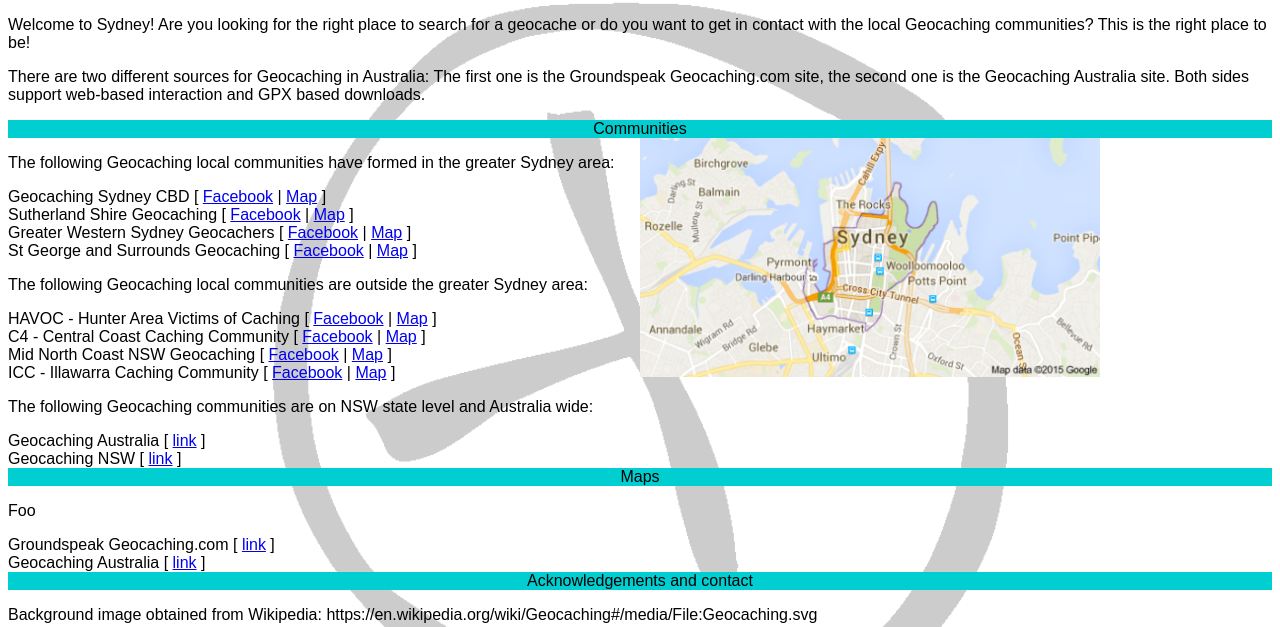
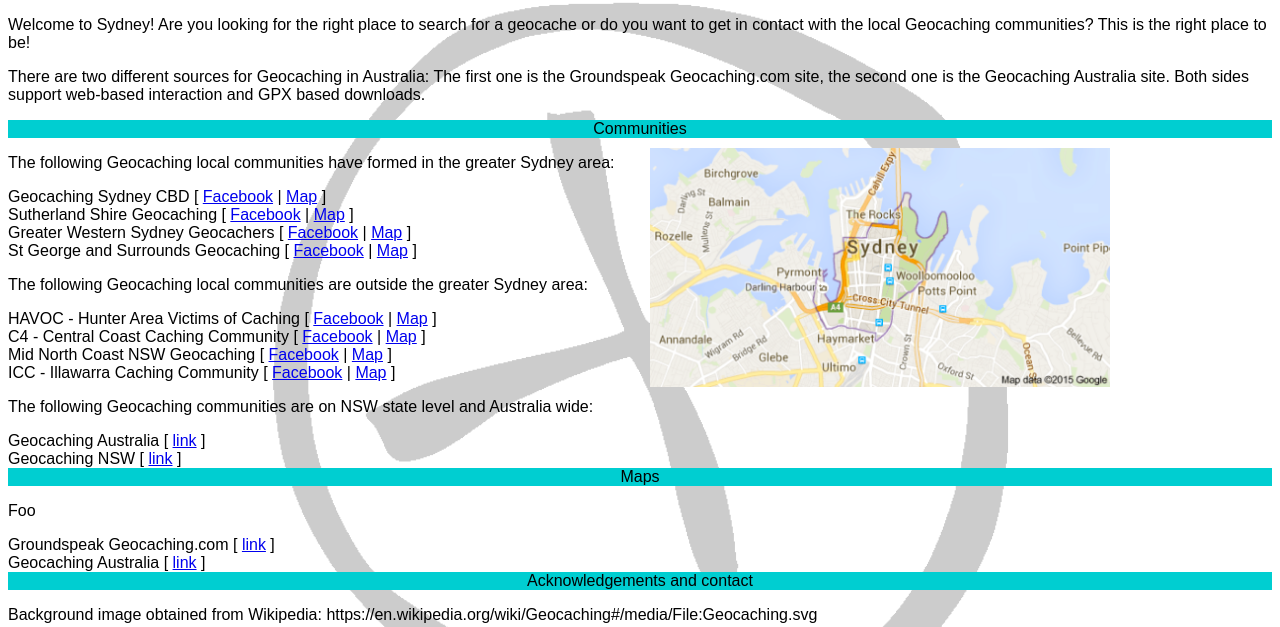
Before and after one commit to MavEtJu/geocaching.sydney, a PHP site: page / in a window 1280 px wide. Shown: the part 26-653 px from the top of the page. Run offline with PHP 8.4, Linux system fonts and the light colour scheme.

Commit message:
add marging for map

```diff
--- a/site.css
+++ b/site.css
@@ -27,6 +27,10 @@ div.google {
 div.communities_overview {
 	}
 
+img.map {
+	    margin-top: 10px;
+	    margin-left: 10px;
+	}
 .row {
 	    display: flex; /* equal height of the children */
 }
```
